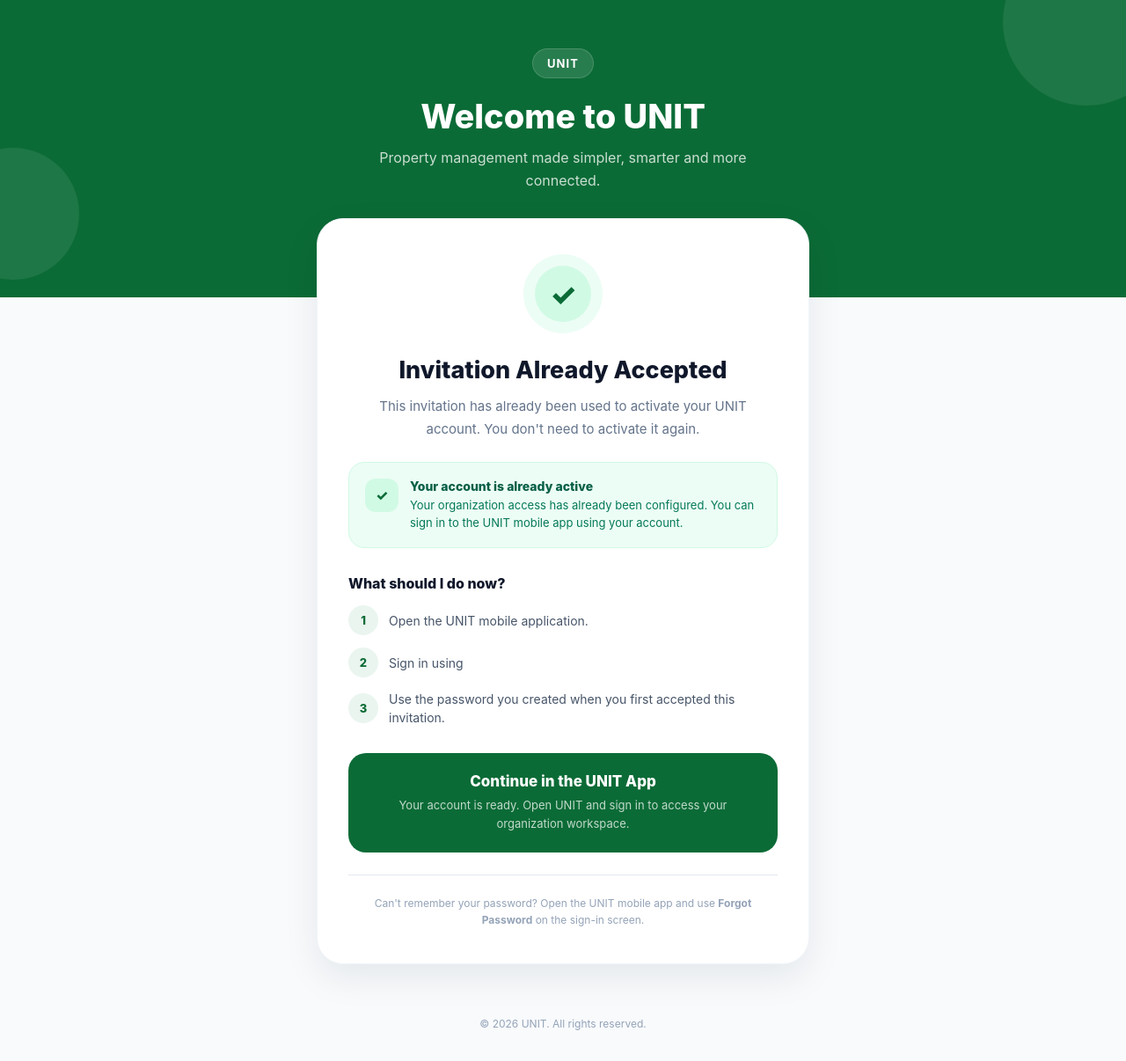
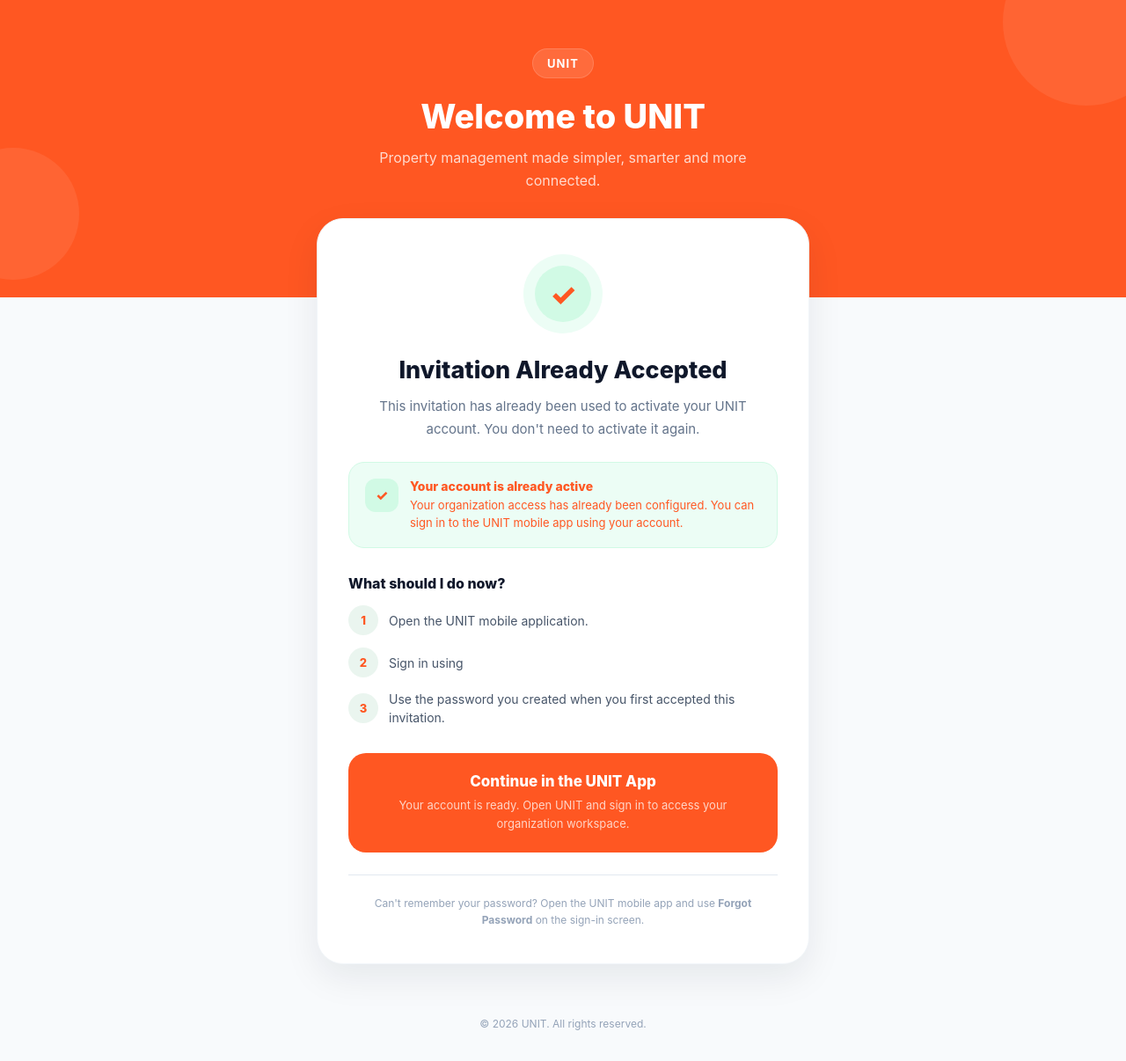
Before and after one commit to zenstudio01/unit-backend, a Django app: template unit_app/templates/invitations/already_accepted.html in a window 1280 px wide. Shown: the whole page at 88% size. Run offline with Django 5.2, Linux system fonts and the light colour scheme; the template is opened without the code that fills it, so the values that code supplies are empty; parts of the project's set-up code (start-up, migrations or seed data) failed here and were passed over.

Commit message:
changed the color of the invitations forms

```diff
--- a/unit_app/templates/invitations/already_accepted.html
+++ b/unit_app/templates/invitations/already_accepted.html
@@ -36,7 +36,7 @@
         .header {
             position: relative;
             overflow: hidden;
-            background: #0B6B36;
+            background: #FF5722;
             min-height: 300px;
             padding: 55px 20px 120px;
             text-align: center;
@@ -137,7 +137,7 @@
             height: 64px;
             border-radius: 50%;
             background: #d1fae5;
-            color: #0B6B36;
+            color: #FF5722;
             display: flex;
             align-items: center;
             justify-content: center;
@@ -187,7 +187,7 @@
             height: 52px;
             border-radius: 16px;
             background: #eaf5ef;
-            color: #0B6B36;
+            color: #FF5722;
             display: flex;
             align-items: center;
             justify-content: center;
@@ -228,7 +228,7 @@
             flex-shrink: 0;
             border-radius: 12px;
             background: #d1fae5;
-            color: #0B6B36;
+            color: #FF5722;
             display: flex;
             align-items: center;
             justify-content: center;
@@ -242,12 +242,12 @@
         .status-title {
             font-size: 14px;
             font-weight: 800;
-            color: #065f46;
+            color: #FF5722;
         }
 
         .status-description {
             margin-top: 4px;
-            color: #047857;
+            color: #FF5722;
             font-size: 13px;
             line-height: 1.5;
         }
@@ -277,7 +277,7 @@
             flex-shrink: 0;
             border-radius: 50%;
             background: #eaf5ef;
-            color: #0B6B36;
+            color: #FF5722;
             display: flex;
             align-items: center;
             justify-content: center;
@@ -298,7 +298,7 @@
             margin-top: 30px;
             padding: 22px;
             border-radius: 20px;
-            background: #0B6B36;
+            background: #FF5722;
             color: white;
             text-align: center;
         }
--- a/unit_app/templates/invitations/invalid_invitation.html
+++ b/unit_app/templates/invitations/invalid_invitation.html
@@ -36,7 +36,7 @@
         .header {
             position: relative;
             overflow: hidden;
-            background: #0B6B36;
+            background: #FF5722;
             min-height: 300px;
             padding: 55px 20px 120px;
             text-align: center;
@@ -288,13 +288,13 @@
         }
 
         .next-step-title {
-            color: #0B6B36;
+            color: #FF5722;
             font-size: 17px;
             font-weight: 800;
         }
 
         .next-step-description {
-            color: #337652;
+            color: #FF5722;
             font-size: 13px;
             line-height: 1.7;
             margin-top: 7px;
--- a/unit_app/templates/invitations/invitation_success.html
+++ b/unit_app/templates/invitations/invitation_success.html
@@ -46,7 +46,7 @@
             height: 85px;
             border-radius: 50%;
             background: #dcfce7;
-            color: #16a34a;
+            color: #FF5722;
             margin: auto;
             display: flex;
             align-items: center;
@@ -73,7 +73,7 @@
         .app-message {
             margin-top: 30px;
             background: #eaf5ef;
-            color: #0B6B36;
+            color: #FF5722;
             padding: 18px;
             border-radius: 16px;
             font-weight: 600;
```
Also changed, not shown: unit_app/templates/invitations/accept_invitation.html (+4 -4 lines), unit_app/templates/invitations/expired_invitation.html (+4 -4 lines).
